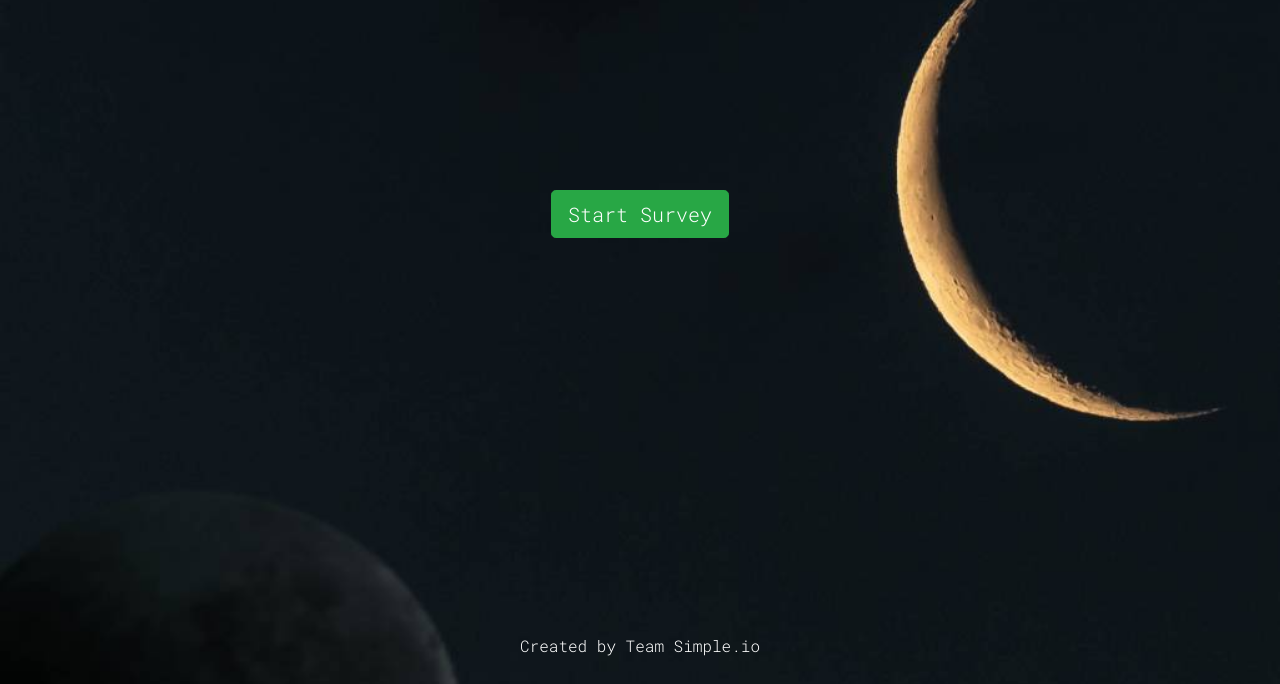
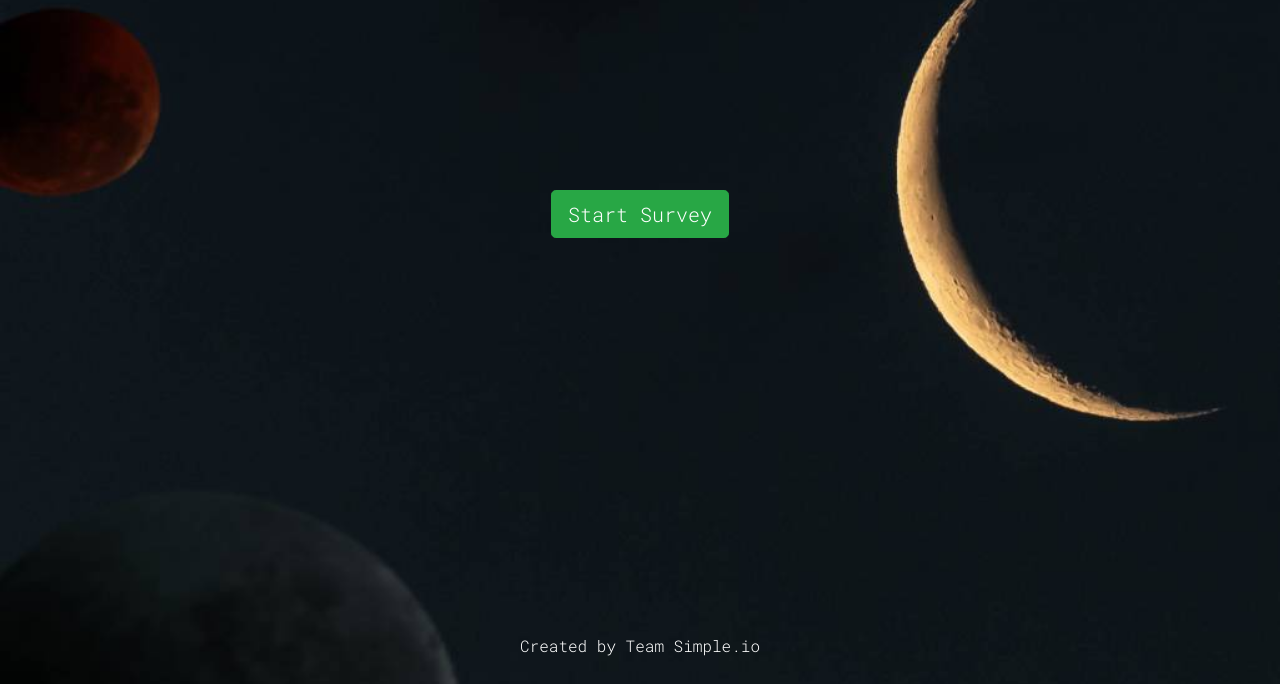
Before and after one commit to therealjamesbrown/js-trivia, a plain HTML site: page index.html in a window 1280 px wide. Shown: the part 116-800 px from the top of the page. Drawn offline with nearby package versions, Linux system fonts and the light colour scheme.

Commit message:
updating background image

```diff
--- a/style.css
+++ b/style.css
@@ -27,7 +27,7 @@
  }
  body{
     background-color:hsl(192, 25%, 8%);
-    background-image: url('images/stephen-walker-figCUroJwZA-unsplash4.jpg');
+    background-image: url('images/stephen-walker-figCUroJwZA-unsplash5.jpg');
     height: auto;
     background-position: center;
     background-repeat: no-repeat;
```
Also changed, not shown: images/stephen-walker-figCUroJwZA-unsplash5.jpg (added), 1 other file.
